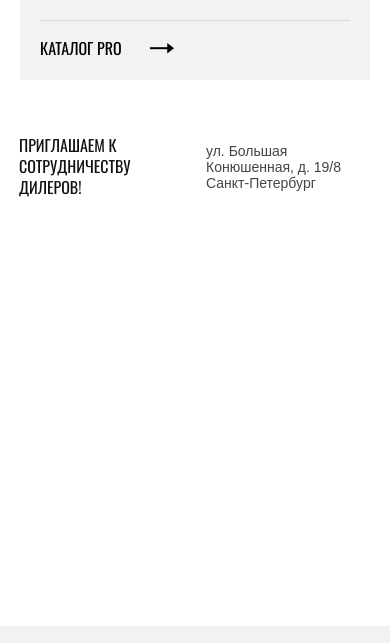
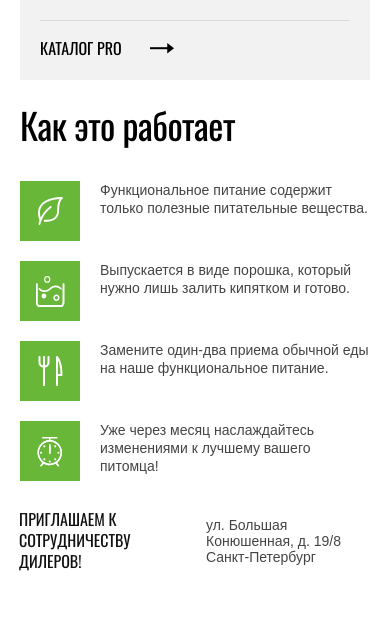
Before and after one commit to kovaaalex/catenergy, a plain HTML site: page index.html in a window 390 px wide. Shown: the part 1098-1741 px from the top of the page. Drawn offline with Linux system fonts and the light colour scheme.

Commit message:
feat: add how it work container

```diff
--- a/index.html
+++ b/index.html
@@ -73,6 +73,39 @@
                 <img src="./assets/images/weight/cat_back2.svg" alt="cat" class="adaptive__img">
             </div>
         </div>
+        <section id="how__it__work">
+            <h2>Как это работает</h2>
+            <div class="how__work__container">
+                <div class="how__work__block">
+                    <div class="green__container">
+                        <img src="./assets/images/howitwork/icon_leaf.svg" alt="iconleaf">
+                    </div>
+                    <p>Функциональное питание содержит только полезные питательные вещества.</p>
+                    <span>1</span>
+                </div>
+                <div class="how__work__block">
+                    <div class="green__container">
+                        <img src="./assets/images/howitwork/Group.svg" alt="iconleaf">
+                    </div>
+                    <p>Выпускается в виде порошка, который нужно лишь залить кипятком и готово.</p>
+                    <span>2</span>
+                </div>
+                <div class="how__work__block">
+                    <div class="green__container">
+                        <img src="./assets/images/howitwork/icon_eat.svg" alt="iconleaf">
+                    </div>
+                    <p>Замените один-два приема обычной еды на наше функциональное питание.</p>
+                    <span>3</span>
+                </div>
+                <div class="how__work__block">
+                    <div class="green__container">
+                        <img src="./assets/images/howitwork/icon_alarm.svg" alt="iconleaf">
+                    </div>
+                    <p>Уже через месяц наслаждайтесь изменениями к лучшему вашего питомца!</p>
+                    <span>4</span>
+                </div>
+            </div>
+        </section>
         <div class="map__wrapper">
             <div class="map__address">
                 <h3>приглашаем к сотрудничеству дилеров!</h3>
--- a/style.css
+++ b/style.css
@@ -214,6 +214,43 @@ footer .academy__logo {
     max-width: 165px;
     color: #444444;
 }
+#how__it__work {
+    margin: 0 110px;
+}
+.how__work__block {
+    box-sizing: content-box;
+    position: relative;
+    max-width: 230px;
+    padding: 40px 0;
+}
+.green__container {
+    display: flex;
+    justify-content: center;
+    align-items: center;
+    height: 80px;
+    width: 80px;
+    background-color: #68B738;
+    margin-bottom: 31px;
+}
+.how__work__container {
+    display: flex;
+    justify-content: space-between;
+}
+.how__work__block p {
+    color: #444444;
+    font-family: 'Arial';
+    font-size: 16px;
+    line-height: 24px;
+}
+.how__work__block span {
+    position: absolute;
+    top: 0;
+    right: 0;
+    font-size: 280px;
+    line-height: 280px;
+    color: #F2F2F2;
+    z-index: -1;
+}
 @media (max-width: 1439px) {
     header {
         padding: 24px 30px;
@@ -255,7 +292,7 @@ footer .academy__logo {
         padding: 60px 30px;
     }
     .advices {
-        margin: 526px 30px 71px 30px;
+        margin: 526px 30px 45px 30px;
         flex-direction: column;
         gap: 30px;
     }
@@ -279,6 +316,13 @@ footer .academy__logo {
     .map__address {
         position: static;
         justify-content: space-between;
+    }
+    #how__it__work {
+        margin: 0 30px;
+    }
+    .how__work__container {
+        display: grid;
+        grid-template-columns: repeat(2, 1fr);
     }
 }
 @media (max-width: 767px) {
@@ -394,4 +438,36 @@ footer .academy__logo {
     .map__description p {
         font-size: 14px;
     }
+    #how__it__work {
+        margin: 0 20px;
+    }
+    #how__it__work h2 {
+        font-size: 36px;
+        line-height: 36px;
+        margin-bottom: 38px;
+    }
+    .how__work__container {
+        grid-template-columns: repeat(1, 1fr);
+        gap: 20px;
+    }
+    .how__work__block {
+        width: 100%;
+        display: flex;
+        gap: 20px;
+        max-width: none;
+        padding: 0;
+    }
+    .how__work__block p {
+        font-size: 14px;
+        line-height: 18px;
+    }
+    .how__work__block span {
+        display: none;
+    }
+    .green__container {
+        height: 60px;
+        width: 60px;
+        min-width: 60px;
+        margin-bottom: 0;
+    }
 }
```
Also changed, not shown: assets/images/howitwork/Group.svg (added), assets/images/howitwork/icon_alarm.svg (added), assets/images/howitwork/icon_eat.svg (added), assets/images/howitwork/icon_leaf.svg (added).
